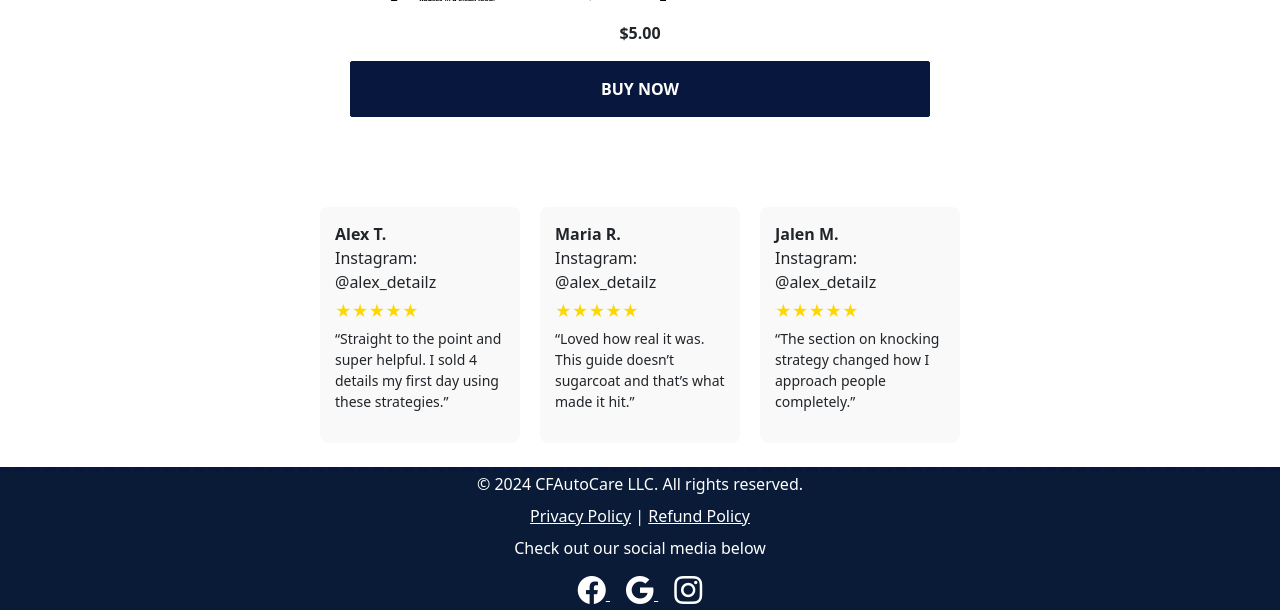
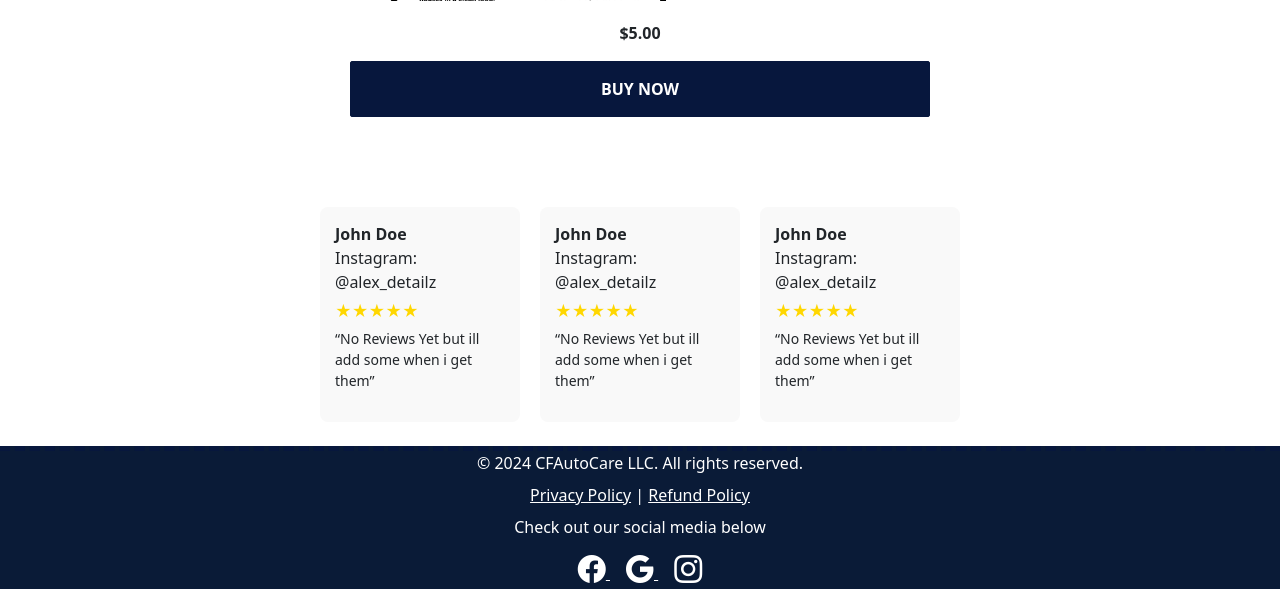
Before and after one commit to yeurysl/CFAC, a Flask app: page /pdf in a window 1280 px wide. Shown: the part 679-1289 px from the top of the page. After the commit the page ends 1268 px from the top, so only its background shows below. Run offline with Flask 2, Linux system fonts and the light colour scheme; parts of the project's set-up code (start-up, migrations or seed data) failed here and were passed over.

Commit message:
Update pdf.html

```diff
--- a/templates/pdf.html
+++ b/templates/pdf.html
@@ -32,26 +32,26 @@
 
     <!-- Review 1 -->
     <div style="flex: 1 1 180px; max-width: 200px; background: #f9f9f9; padding: 15px; border-radius: 8px;">
-      <p style="margin: 0; font-weight: bold;">Alex T. <br>  <span style="font-weight: normal;">Instagram: @alex_detailz</span><br>
+      <p style="margin: 0; font-weight: bold;">John Doe <br>  <span style="font-weight: normal;">Instagram: @alex_detailz</span><br>
 </p>
       <p style="color: #FFD700; margin: 5px 0;">★★★★★</p>
-      <p style="font-size: 14px;">“Straight to the point and super helpful. I sold 4 details my first day using these strategies.”</p>
+      <p style="font-size: 14px;">“No Reviews Yet but ill add some when i get them”</p>
     </div>
 
     <!-- Review 2 -->
     <div style="flex: 1 1 180px; max-width: 200px; background: #f9f9f9; padding: 15px; border-radius: 8px;">
-      <p style="margin: 0; font-weight: bold;">Maria R. <br>  <span style="font-weight: normal;">Instagram: @alex_detailz</span><br>
+      <p style="margin: 0; font-weight: bold;">John Doe <br>  <span style="font-weight: normal;">Instagram: @alex_detailz</span><br>
 </p>
       <p style="color: #FFD700; margin: 5px 0;">★★★★★</p>
-      <p style="font-size: 14px;">“Loved how real it was. This guide doesn’t sugarcoat and that’s what made it hit.”</p>
+      <p style="font-size: 14px;">“No Reviews Yet but ill add some when i get them”</p>
     </div>
 
     <!-- Review 3 -->
     <div style="flex: 1 1 180px; max-width: 200px; background: #f9f9f9; padding: 15px; border-radius: 8px;">
-      <p style="margin: 0; font-weight: bold;">Jalen M. <br>  <span style="font-weight: normal;">Instagram: @alex_detailz</span><br>
+      <p style="margin: 0; font-weight: bold;">John Doe  <br>  <span style="font-weight: normal;">Instagram: @alex_detailz</span><br>
 </p>
       <p style="color: #FFD700; margin: 5px 0;">★★★★★</p>
-      <p style="font-size: 14px;">“The section on knocking strategy changed how I approach people completely.”</p>
+      <p style="font-size: 14px;">“No Reviews Yet but ill add some when i get them”</p>
     </div>
 
   </div>
```
